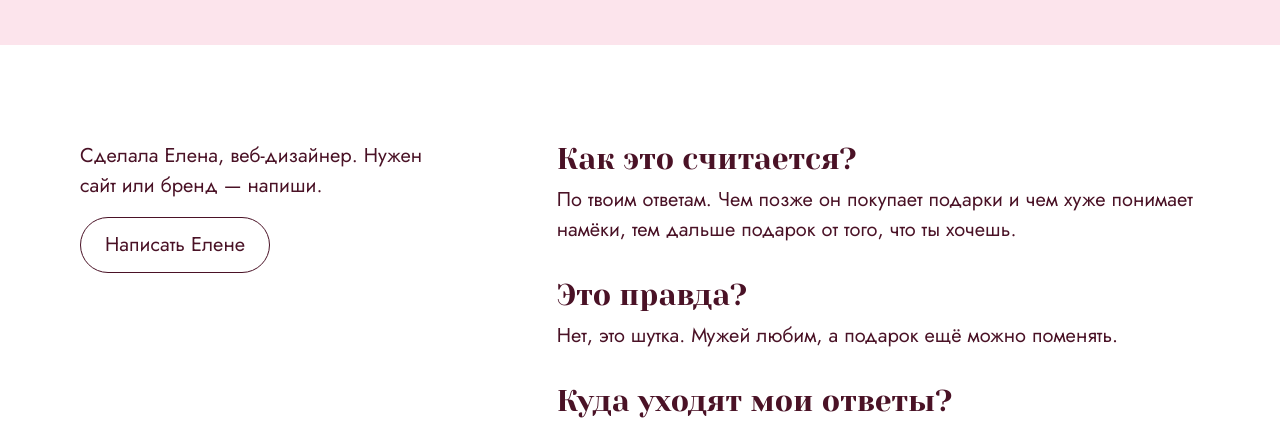
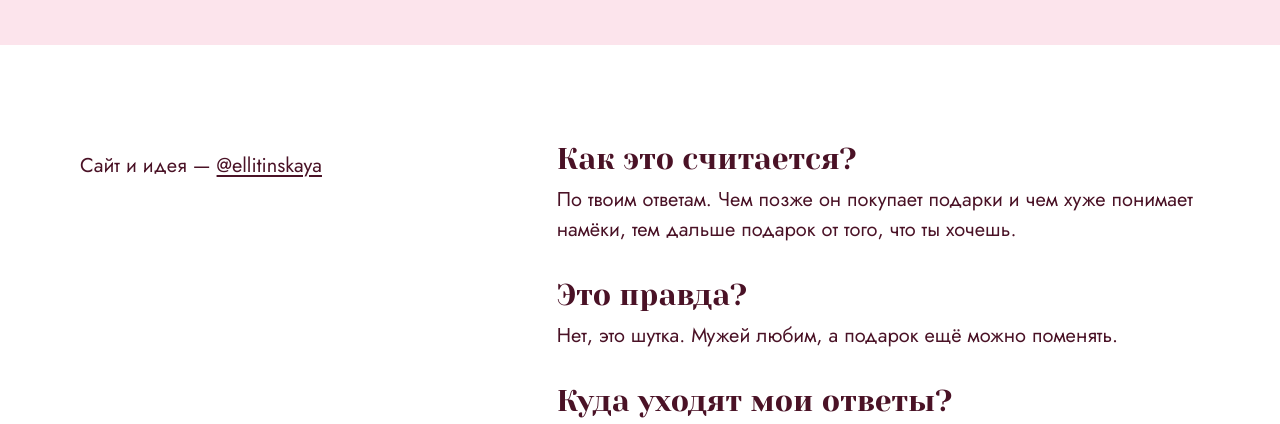
Before and after one commit to ellitinskaya/podarok, a plain HTML site: page index.html in a window 1280 px wide. Shown: the part 755-1179 px from the top of the page. Drawn offline with Linux system fonts and the light colour scheme.

Commit message:
Строка об авторе: «Сайт и идея — @ellitinskaya» со ссылкой на сайт Елены
Вместо «Сделала Елена, веб-дизайнер…» и кнопки «Написать Елене». Макет версии 7.

Co-Authored-By: Claude Opus 5.5 <noreply@anthropic.com>

```diff
--- a/index.html
+++ b/index.html
@@ -208,7 +208,7 @@
   .meta { background: var(--sheet); padding: var(--s7) var(--pad) var(--s6); }
   .meta-in { display: grid; gap: var(--s6); max-width: 560px; margin: 0 auto; }
   .author p { margin-bottom: var(--s3); max-width: 20em; }
-  .author .quiet { width: auto; display: inline-flex; padding-left: var(--s4); padding-right: var(--s4); }
+  .author .site-link { display: inline-block; padding: 10px 0; text-underline-offset: 3px; }   /* зона нажатия не меньше 44 */
   .faq h3 { font-family: var(--display); font-weight: 400; font-size: var(--t-accent); line-height: var(--lh-accent); margin-bottom: var(--s2); }
   .faq p { margin-bottom: var(--s5); max-width: 32em; }
   .faq p:last-child { margin-bottom: 0; }
@@ -315,8 +315,7 @@
   <div class="meta" id="meta">
     <div class="meta-in">
       <section class="author">
-        <p>Сделала Елена, веб-дизайнер. Нужен сайт или бренд — напиши.</p>
-        <a class="quiet" href="https://t.me/ellitinskaya" target="_blank" rel="noopener">Написать Елене</a>
+        <p>Сайт и&nbsp;идея&nbsp;— <a class="site-link" href="https://ellitinskaya.github.io/" target="_blank" rel="noopener">@ellitinskaya</a></p>
       </section>
       <section class="faq">
         <h3>Как это считается?</h3>
```
